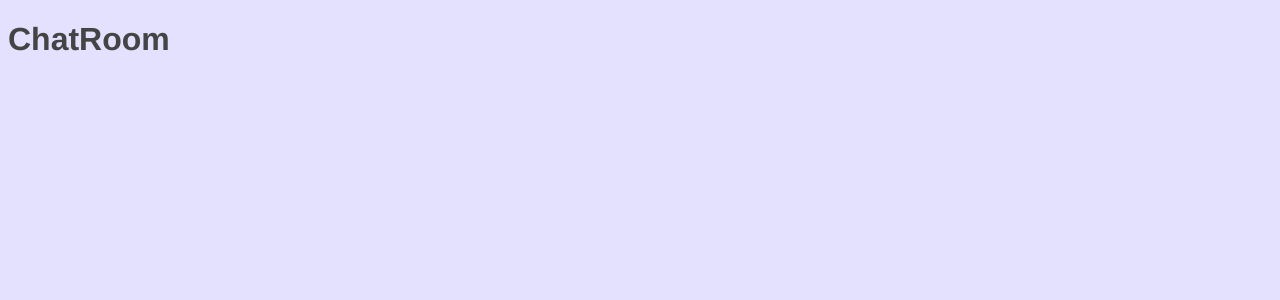
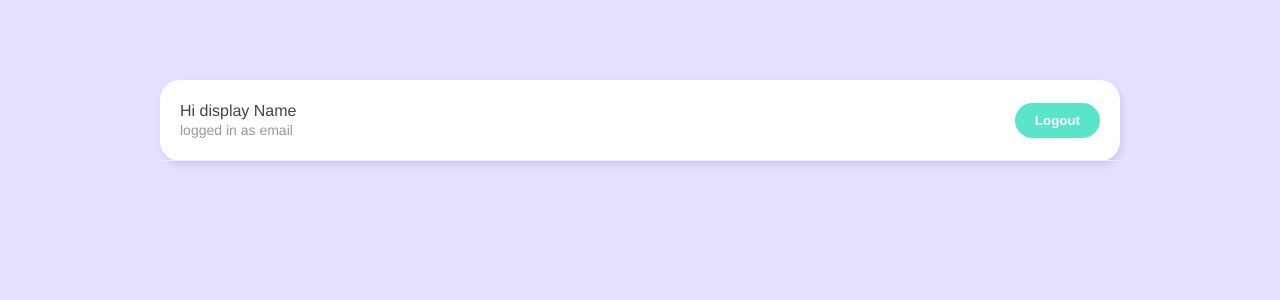
Before and after one commit to HeinnWaiHtet/vue-live-chat, a Vue app: page /chatroom in a window 1280 px wide. Shown: the top 300 px of the page. Built offline with nearby package versions, Linux system fonts and the light colour scheme.

Commit message:
adding navbar component in chatroom and add signout event

```diff
--- /dev/null
+++ b/src/components/Navbar.vue
@@ -0,0 +1,50 @@
+<template>
+  <nav>
+      <div>
+          <p>Hi display Name</p>
+          <p class="email">logged in as email</p>
+      </div>
+      <button @click="logout">Logout</button>
+  </nav>
+</template>
+
+<script>
+import {ref} from "vue"
+import {auth} from "../firebase/config"
+export default {
+    setup(){
+        let error = ref(null);
+
+        let logout = async() => {
+            try{
+                await auth.signOut();
+                console.log('signout');
+            }catch(err){
+                error.value = err.message;
+                console.log(err.message);
+            }
+        }
+
+        return {logout};
+    }
+}
+</script>
+
+<style>
+nav {
+    padding: 20px;
+    border-bottom: 1px solid #eee;
+    display: flex;
+    justify-content: space-between;
+    align-items: center;
+}
+nav p {
+    margin: 2px auto;
+    font-size: 16px;
+    color: #444;
+}
+nav p.email {
+    font-size: 14px;
+    color: #999;
+}
+</style>
--- a/src/views/Chatroom.vue
+++ b/src/views/Chatroom.vue
@@ -1,9 +1,13 @@
 <template>
-  <h1>ChatRoom</h1>
+  <div class="container">
+      <Navbar></Navbar>
+</div>
 </template>
 
 <script>
+import Navbar from '../components/Navbar'
 export default {
+  components: { Navbar },
 
 }
 </script>
```
